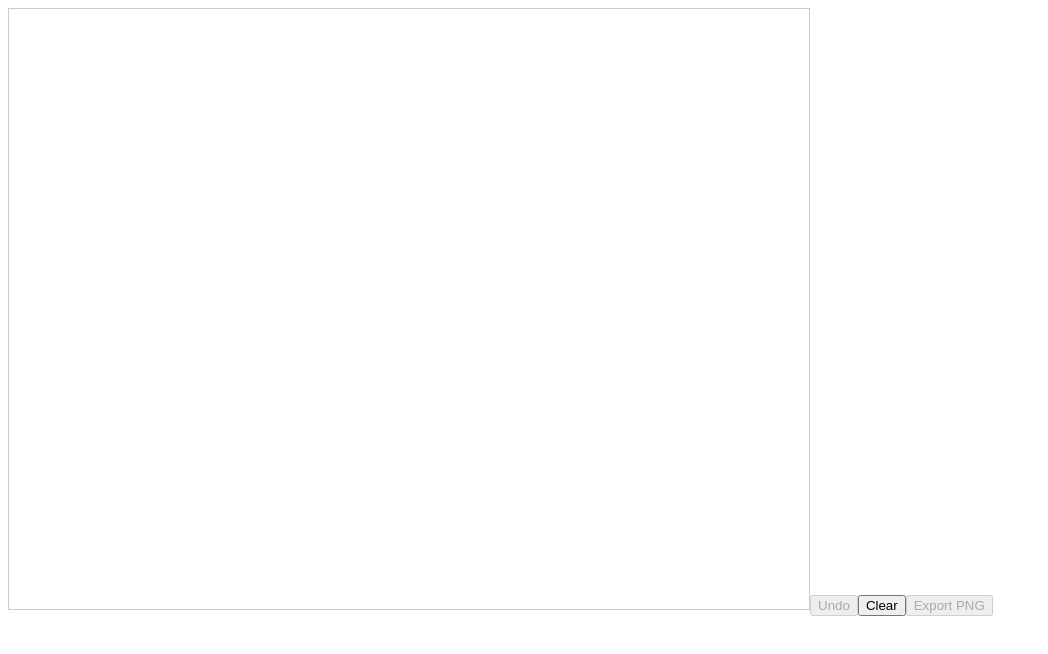
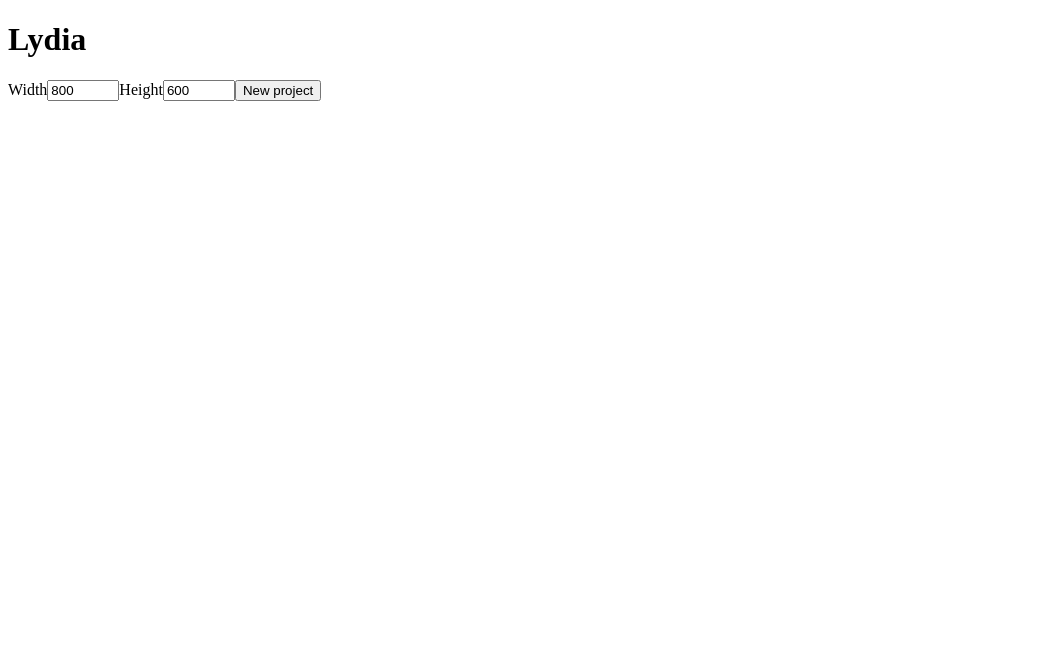
Before and after one commit to NiercoElectron/Lydia, a React (Vite) app: page / in a window 1280 px wide. Shown: the top 654 px of the page, without its empty margins (0-1048 px from the left). Built offline with nearby package versions, Linux system fonts and the light colour scheme.

Commit message:
Add start screen to choose the canvas size

```diff
--- a/src/App.tsx
+++ b/src/App.tsx
@@ -1,8 +1,16 @@
+import { useState } from 'react'
+import type { Project } from './drawing/types'
+import { Home } from './screens/Home'
 import { Editor } from './screens/Editor'
 import './App.css'
 
 function App() {
-  return <Editor project={{ width: 800, height: 600, strokes: [] }} />
+  const [project, setProject] = useState<Project | null>(null) // null = no project open, show the start screen
+
+  if (!project) {
+    return <Home onNewProject={setProject} />
+  }
+  return <Editor project={project} onBack={() => setProject(null)} />
 }
 
 export default App
--- a/src/screens/Editor.tsx
+++ b/src/screens/Editor.tsx
@@ -19,9 +19,10 @@ function getScaledContext(canvas: HTMLCanvasElement, dpr: number) {
 
 type Props = {
   project: Project
+  onBack: () => void
 }
 
-export function Editor({ project }: Props) {
+export function Editor({ project, onBack }: Props) {
   const canvasRef = useRef<HTMLCanvasElement>(null)
   const currentStroke = useRef<Stroke | null>(null) // stroke being drawn right now, null when not drawing
   const [strokes, setStrokes] = useState<Stroke[]>(project.strokes) // finished strokes
@@ -108,6 +109,11 @@ export function Editor({ project }: Props) {
     exportPng(strokes, project.width, project.height, `lydia-${timestamp()}.png`)
   }
 
+    function handleBack() {
+    if (strokes.length > 0 && !window.confirm('Discard this drawing and go back to the start screen?')) return
+    onBack()
+  }
+
   return (
     <>
       <canvas
@@ -123,6 +129,7 @@ export function Editor({ project }: Props) {
       <button onClick={handleUndo} disabled={strokes.length === 0}>Undo</button>
       <button onClick={handleClear}>Clear</button>
       <button onClick={handleExport} disabled={strokes.length === 0}>Export PNG</button>
+      <button onClick={handleBack}>Back</button>
     </>
   )
 }
--- a/src/screens/Home.tsx
+++ b/src/screens/Home.tsx
@@ -0,0 +1,45 @@
+import { useState } from 'react'
+import type { Project } from '../drawing/types'
+
+const MIN_SIZE = 16
+const MAX_SIZE = 4096
+
+// Input values are text; a valid size is a whole number within the limits
+function isValidSize(value: string) {
+  const n = Number(value)
+  return Number.isInteger(n) && n >= MIN_SIZE && n <= MAX_SIZE
+}
+
+type Props = {
+  onNewProject: (project: Project) => void
+}
+
+export function Home({ onNewProject }: Props) {
+  const [width, setWidth] = useState('800')
+  const [height, setHeight] = useState('600')
+
+  const isValid = isValidSize(width) && isValidSize(height)
+
+  function handleSubmit(e: React.FormEvent<HTMLFormElement>) {
+    e.preventDefault() // stop the browser from reloading the page
+    if (!isValid) return
+    onNewProject({ width: Number(width), height: Number(height), strokes: [] })
+  }
+
+  return (
+    <main>
+      <h1>Lydia</h1>
+      <form onSubmit={handleSubmit}>
+        <label>
+          Width
+          <input type="number" min={MIN_SIZE} max={MAX_SIZE} value={width} onChange={e => setWidth(e.target.value)} />
+        </label>
+        <label>
+          Height
+          <input type="number" min={MIN_SIZE} max={MAX_SIZE} value={height} onChange={e => setHeight(e.target.value)} />
+        </label>
+        <button type="submit" disabled={!isValid}>New project</button>
+      </form>
+    </main>
+  )
+}
```
